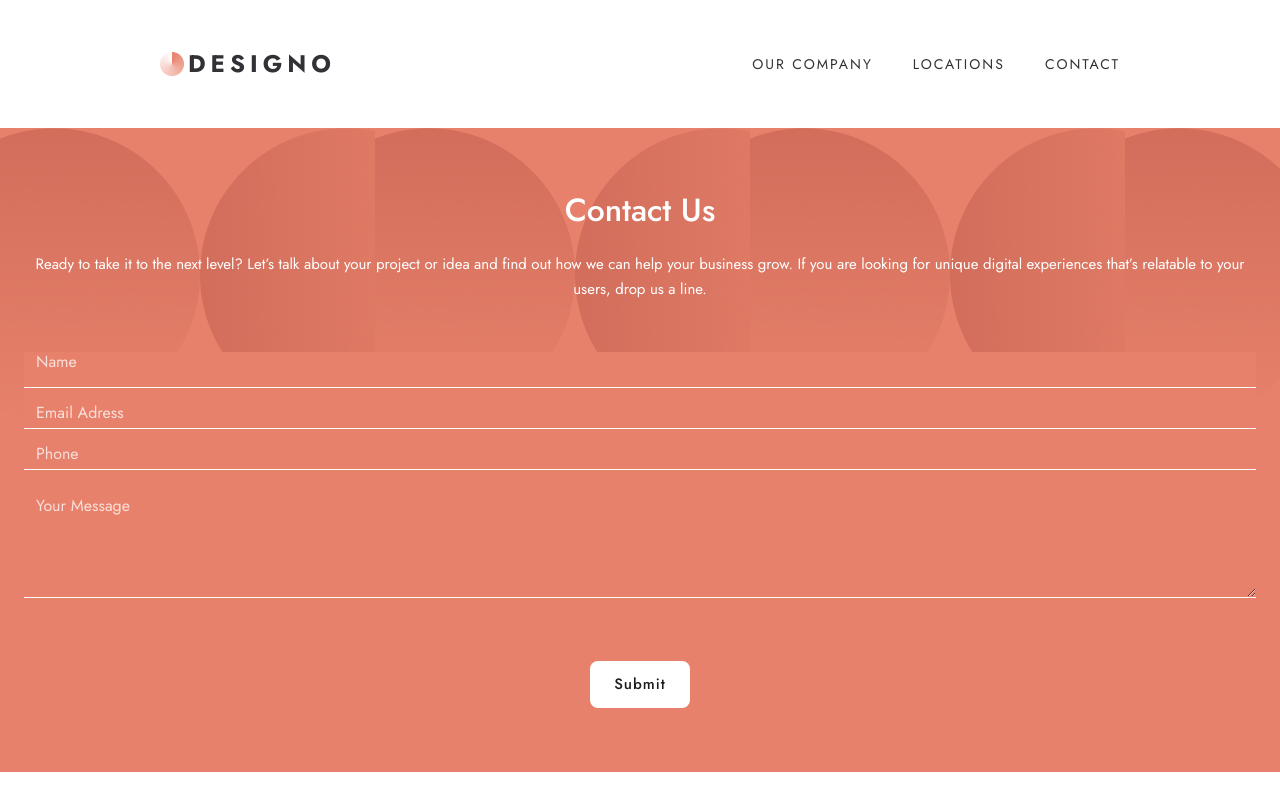
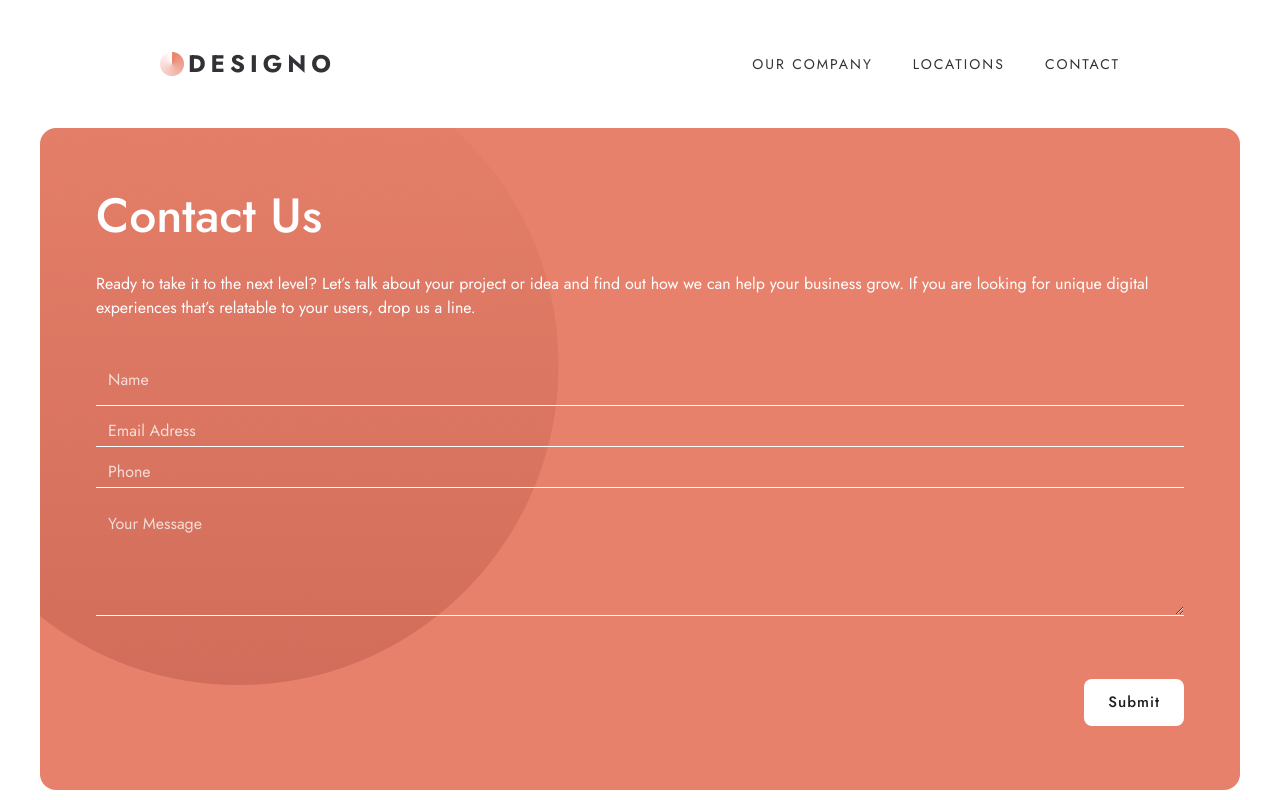
Before and after one commit to TedJenkler/remake-designo-tailwind-vite, a React (Vite) app: page /contact in a window 1280 px wide. Shown: the top 800 px of the page. Built offline with nearby package versions, Linux system fonts and the light colour scheme.

Commit message:
contactpage tablet done

```diff
--- a/src/components/Form.jsx
+++ b/src/components/Form.jsx
@@ -2,14 +2,16 @@ import React from 'react'
 
 function Form() {
   return (
-    <form className='px-6 py-16 bg-peach text-center bg-formbg'>
-        <h1 className='px32 mb-6'>Contact Us</h1>
-        <p className='px15 mb-12'>Ready to take it to the next level? Let’s talk about your project or idea and find out how we can help your business grow. If you are looking for unique digital experiences that’s relatable to your users, drop us a line.</p>
-        <input className='h-9 w-full bg-peach border-b border-white placeholder-white/75 pb-4 pl-3 outline-none' placeholder='Name'></input>
-        <input className='h-9 w-full bg-peach border-b border-white placeholder-white/75 pt-6 pb-4 pl-3 outline-none' placeholder='Email Adress'></input>
-        <input className='h-9 w-full bg-peach border-b border-white placeholder-white/75 pt-6 pb-4 pl-3 outline-none' placeholder='Phone'></input>
-        <textarea className='h-32 w-full bg-peach border-b border-white placeholder-white/75 pt-6 pb-4 pl-3 mb-14 outline-none' placeholder='Your Message'></textarea>
-        <button className='btnd'>Submit</button>
+    <form className='px-6 py-16 bg-peach text-center bg-formbg bg-no-repeat md:mx-10 md:rounded-2xl md:bg-formbg-tablet md:text-start md:px-14'>
+        <h1 className='px32 mb-6 md:px48 md:mb-8'>Contact Us</h1>
+        <p className='px15 mb-12 md:text-base'>Ready to take it to the next level? Let’s talk about your project or idea and find out how we can help your business grow. If you are looking for unique digital experiences that’s relatable to your users, drop us a line.</p>
+        <input className='h-9 w-full bg-transparent bg-peach border-b border-white placeholder-white/75 pb-4 pl-3 outline-none' placeholder='Name'></input>
+        <input className='h-9 w-full bg-transparent bg-peach border-b border-white placeholder-white/75 pt-6 pb-4 pl-3 outline-none' placeholder='Email Adress'></input>
+        <input className='h-9 w-full bg-transparent bg-peach border-b border-white placeholder-white/75 pt-6 pb-4 pl-3 outline-none' placeholder='Phone'></input>
+        <textarea className='h-32 w-full bg-transparent bg-peach border-b border-white placeholder-white/75 pt-6 pb-4 pl-3 mb-14 outline-none' placeholder='Your Message'></textarea>
+        <div className='md:flex md:justify-end'>
+            <button className='btnd'>Submit</button>
+        </div>
     </form>
   )
 }
--- a/tailwind.config.js
+++ b/tailwind.config.js
@@ -42,6 +42,7 @@ export default {
         'herotemplate-tablet': "url('./src/assets/herotemplate-tablet.png')",
         'herotemplate-desktop': "url('./src/assets/herotemplate-desktop.png')",
         'formbg': "url('./src/assets/formbg.png')",
+        'formbg-tablet': "url('./src/assets/formbg-tablet.png')",
       },
       colors: {
         'peach': '#E7816B',
```
Also changed, not shown: src/assets/formbg-tablet.png (added).
